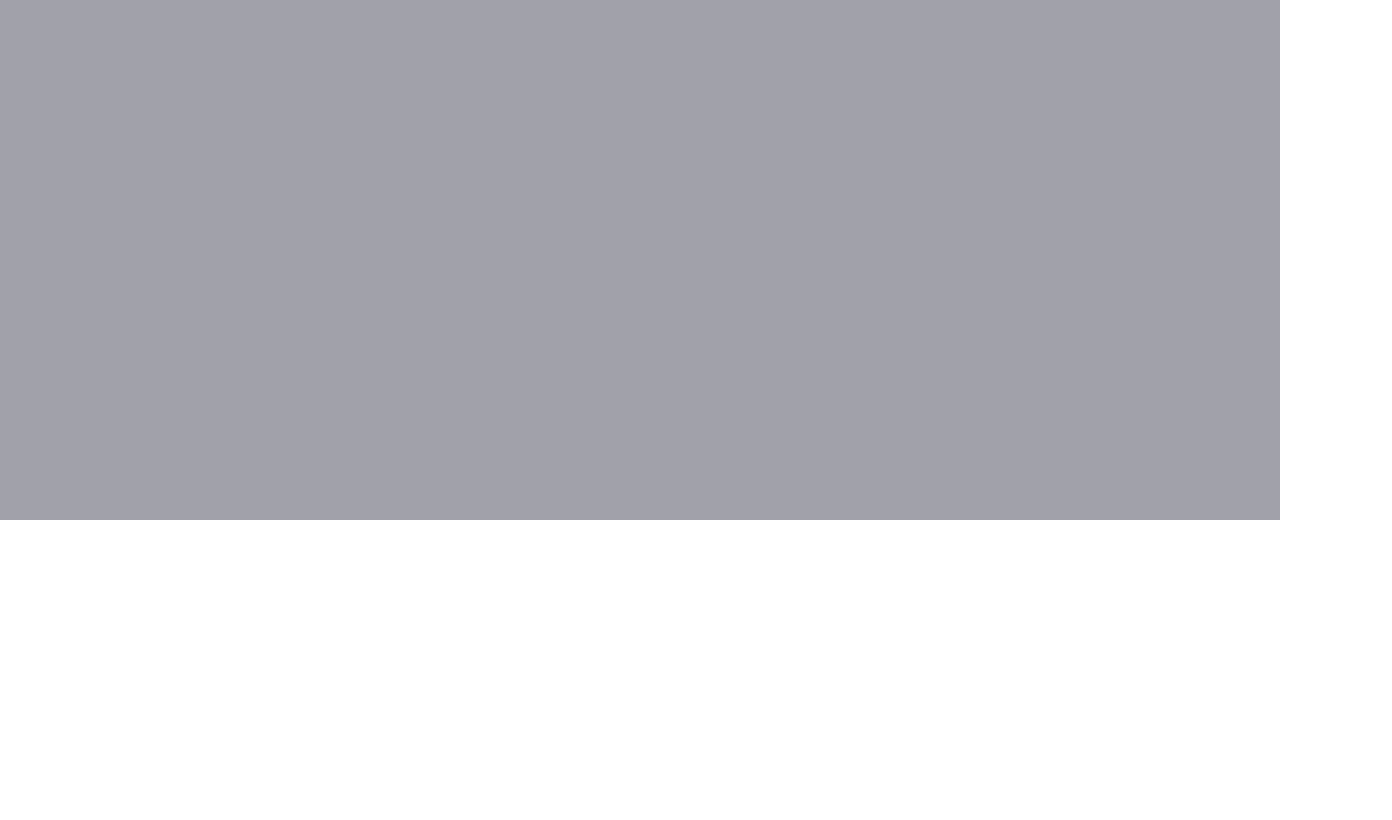
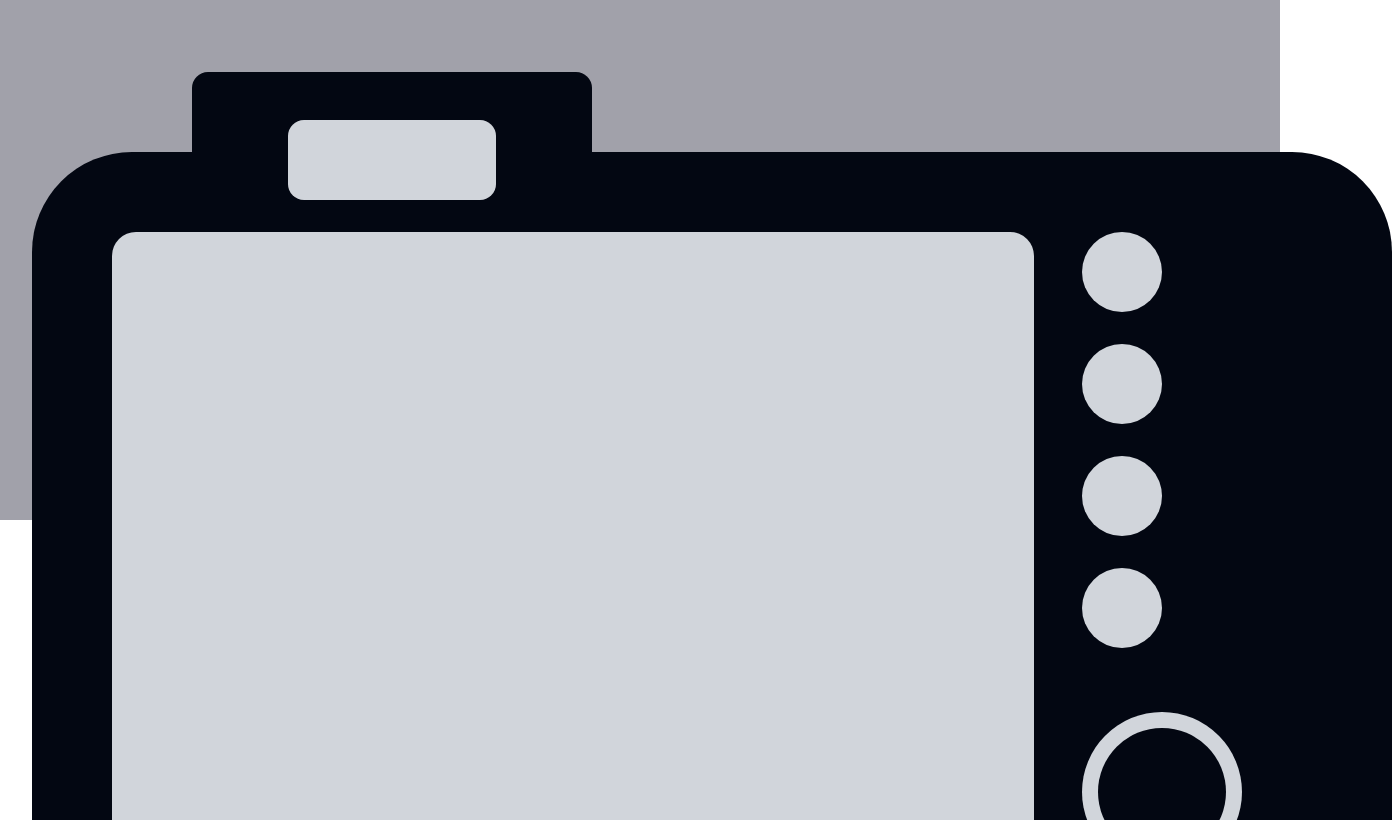
Before and after one commit to minjeong9919/Introduce-Me, a React (Create React App) app: page / in a window 1280 px wide. Shown: the part 280-1100 px from the top of the page, 1392 px wide, since content can reach past the window. Before the commit the page ends 800 px from the top, so only its background shows below. Built offline with nearby package versions, Linux system fonts and the light colour scheme; some icons are missing.

Commit message:
Design: 디자인 수정

```diff
--- /dev/null
+++ b/src/component/home/CameraIcon.js
@@ -0,0 +1,61 @@
+import React, { useState } from "react";
+import { useNavigate } from "react-router-dom";
+
+export const CameraIcon = () => {
+  const navigation = useNavigate();
+
+  const menuButtons = [
+    { id: 1, name: "Profile", route: "profile" },
+    { id: 2, name: "Career", route: "crofile" },
+    { id: 3, name: "Project", route: "project" },
+    { id: 4, name: "Skill", route: "skill" },
+  ];
+
+  const Button = ({ buttonName, route, size = "small" }) => {
+    const [isMenuButtonHover, setIsMenuButtonHover] = useState(false);
+    const defaultWidth = size === "big" ? "w-40" : "w-20";
+    const defaultHeight = size === "big" ? "h-40" : "h-20";
+
+    return (
+      <button
+        className={`${defaultHeight} ${
+          isMenuButtonHover ? "hover:w-full" : defaultWidth
+        } rounded-full bg-gray-300 p-4 ${size === "big" && "mt-8"}`}
+        onMouseEnter={() => setIsMenuButtonHover(true)}
+        onMouseLeave={() => setIsMenuButtonHover(false)}
+        onClick={() => navigation(`/${route}`)}
+      >
+        {size === "big" ? (
+          <div className="h-full w-full rounded-full bg-gray-950 flex items-center justify-center">
+            <span className="text-3xl text-white">
+              {isMenuButtonHover && buttonName}
+            </span>
+          </div>
+        ) : (
+          <span className="text-3xl">{isMenuButtonHover && buttonName}</span>
+        )}
+      </button>
+    );
+  };
+
+  return (
+    <>
+      <div className="relative h-p160 w-w400 rounded-2xl bg-gray-950 ml-xl px-24 py-12">
+        <div className="relative  h-p80 w-full z-40 rounded-2xl bg-gray-300"></div>
+        <div className="absolute h-p800 w-w1360 rounded-100px bg-gray-950 top-20 left-[-10rem] p-20 flex flex-row">
+          <div className="h-full w-full rounded-3xl bg-gray-300 mr-12"></div>
+          <div className="h-full w-3/12 rounded-3xl flex flex-col gap-8">
+            {menuButtons.map((button) => (
+              <Button
+                key={button.id}
+                buttonName={button.name}
+                route={button.route}
+              />
+            ))}
+            <Button buttonName="Capture Me!" size="big" />
+          </div>
+        </div>
+      </div>
+    </>
+  );
+};
--- /dev/null
+++ b/src/component/profile/Profile.js
@@ -0,0 +1,12 @@
+import React from "react";
+
+export const Profile = ({ title, content }) => {
+  return (
+    <div className="h-full bg-gray-300 hover:bg-white z-10">
+      <div className="w-auto h-1/5 border p-4 rounded-2xl flex items-center ">
+        <h1 className="text-5xl font-black">{title}</h1>
+      </div>
+      <div className="w-auto h-4/5 border p-4 text-4xl">{content}</div>
+    </div>
+  );
+};
--- a/tailwind.config.js
+++ b/tailwind.config.js
@@ -8,6 +8,7 @@ module.exports = {
         p160: "160px",
         p500: "500px",
         p800: "800px",
+        per90: "90%",
       },
       width: {
         w400: "400px",
```
